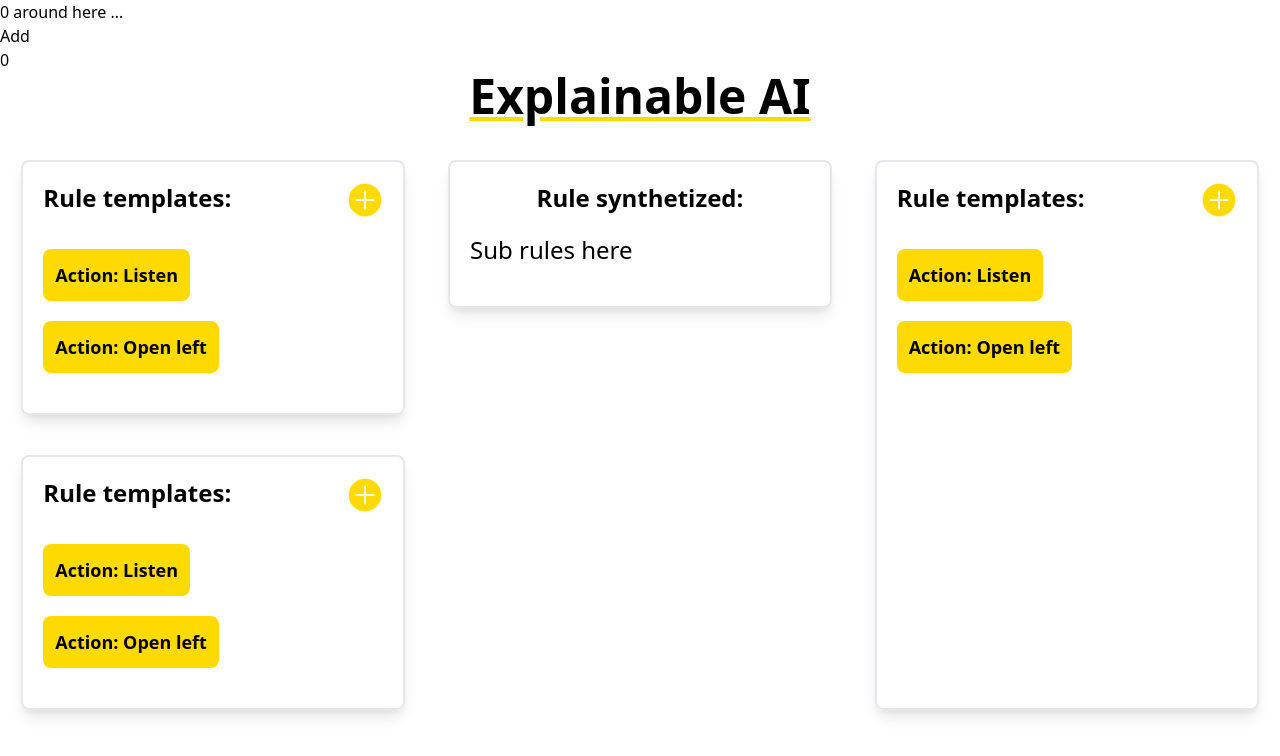
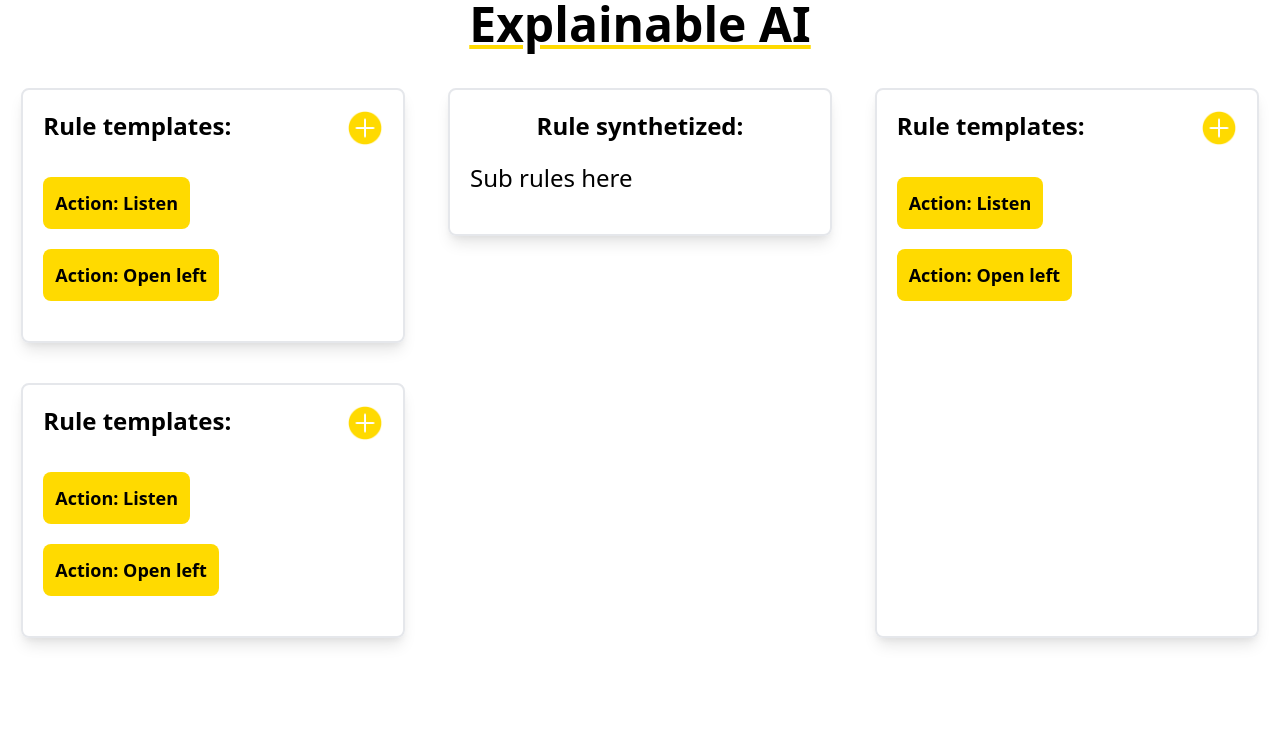
Before and after one commit to gbagolin/explainable-ai-gatsby-version, a Gatsby site: page / in a window 1280 px wide. Built offline with nearby package versions, Linux system fonts and the light colour scheme; Gatsby itself is replaced by a stand-in of ours.

Commit message:
Removed states from homepage.

```diff
--- a/src/components/Action.js
+++ b/src/components/Action.js
@@ -1,5 +1,5 @@
 import React from "react"
-import bearManagament from "./bearManagement"
+import bearManagament from "../states/bearManagement"
 
 export default function Action() {
   const bears = bearManagament(state => state.bears)
--- a/src/pages/index.js
+++ b/src/pages/index.js
@@ -1,16 +1,9 @@
 import React from "react"
 import add from "../images/plus.png"
-import Action from "../components/Action"
-import bearManagament from "../components/bearManagement"
 
 export default function Home() {
-  const bears = bearManagament(state => state.bears)
-  const increas = bearManagament(state => state.increasePopulation)
   return (
     <>
-      <Action></Action>
-      <button onClick={increas}>Add</button>
-      <p>{bears}</p>
       <p className="text-center font-bold text-5xl underline text-color-yellow">Explainable AI</p>
       <div className="flex justify-around flex-row flex-wrap mt-5">
         {/**
--- a/src/components/bearManagement.js
+++ b/src/states/bearManagement.js
@@ -1,5 +1,9 @@
 import create from "zustand"
 
+/**
+ * Example of state management
+ * @type {UseStore<{removeAllBears: function(): *, bears: number, increasePopulation: function(): *}>}
+ */
 const bearManagament = create(set => ({
   bears: 0,
   increasePopulation: () => set(state => ({ bears: state.bears + 1 })),
```
